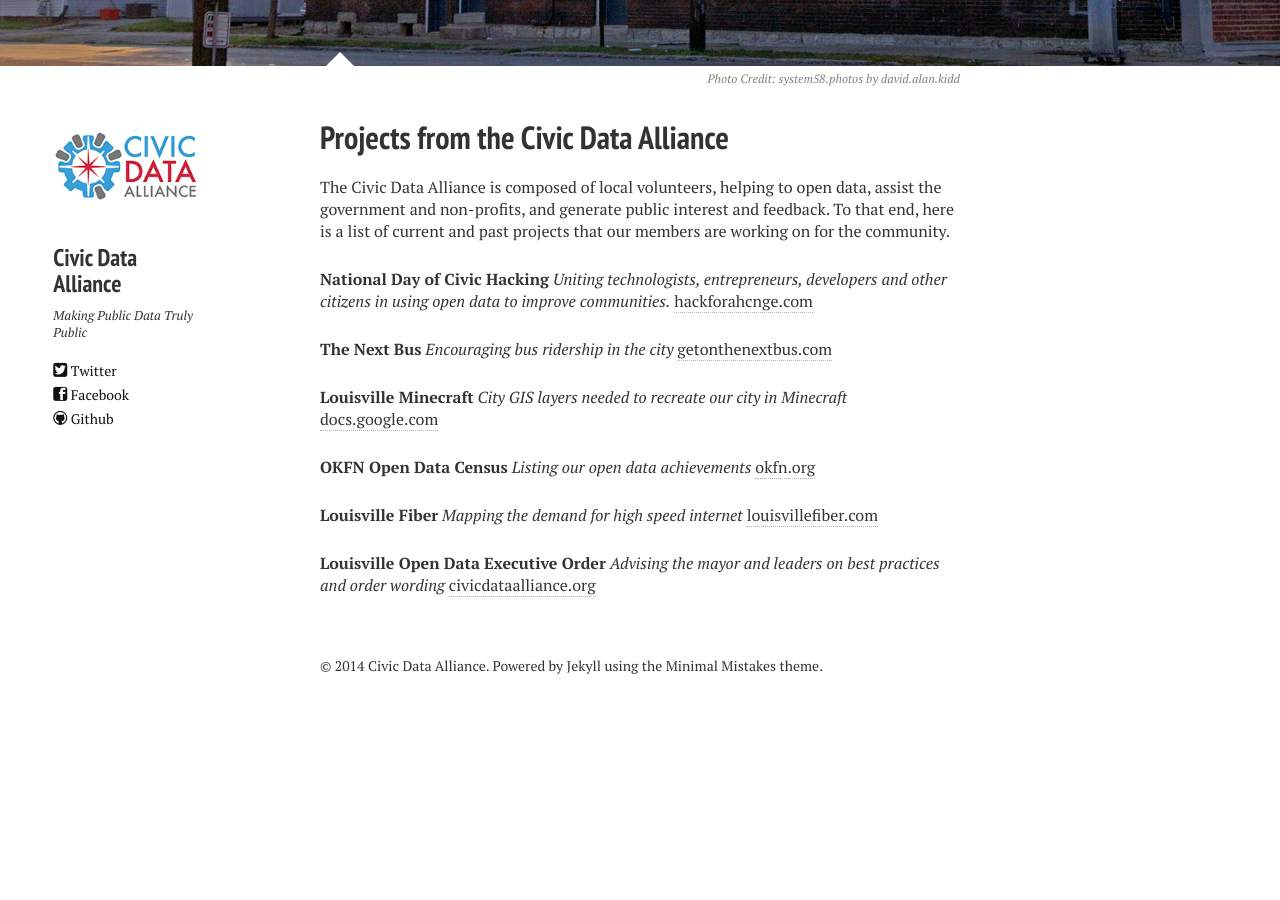
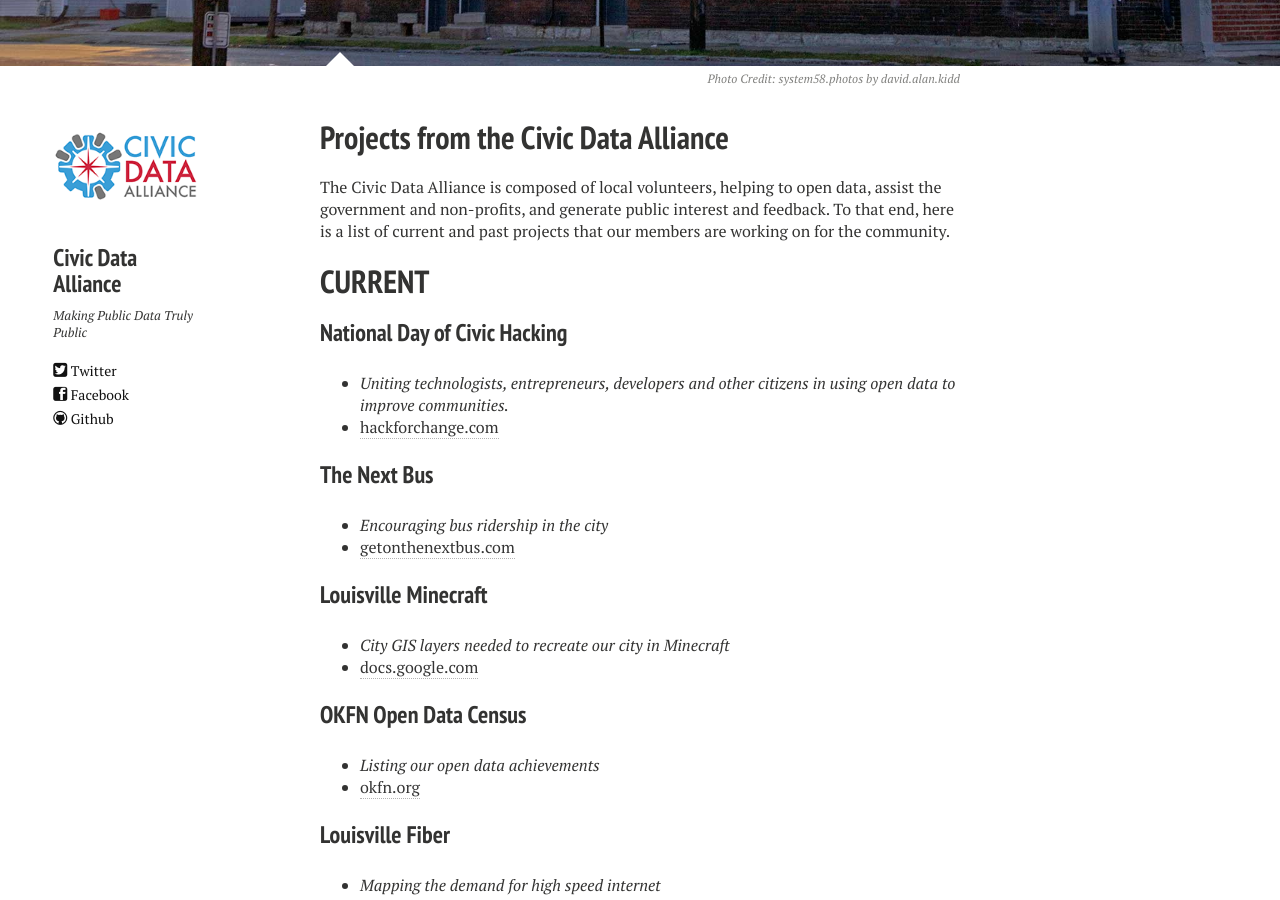
Before and after one commit to reydelleon/civicdata.github.io, a Jekyll site: the page built from projects.md, in a window 1280 px wide and 900 px high, scrolled down 322 px. Built offline with Jekyll 4.4.1, drawn with Linux system fonts in a browser that asks for light colours; nearby versions of some CDN libraries; before the commit the page ends 1046 px from its top, so only the background shows below that.

Commit message:
Projects formatting

```diff
--- a/projects.md
+++ b/projects.md
@@ -14,26 +14,29 @@ image:
 
 The Civic Data Alliance is composed of local volunteers, helping to open data, assist the government and non-profits, and generate public interest and feedback.  To that end, here is a list of current and past projects that our members are working on for the community.
 
-**National Day of Civic Hacking**
-*Uniting technologists, entrepreneurs, developers and other citizens in using open data to improve communities.*
-[hackforahcnge.com](http://hackforchange.org/events/hack-for-change-louisville/)
+# CURRENT
 
-**The Next Bus**
-*Encouraging bus ridership in the city*
-[getonthenextbus.com](http://www.getonthenextbus.com)
 
-**Louisville Minecraft**
-*City GIS layers needed to recreate our city in Minecraft*
-[docs.google.com](https://docs.google.com/a/yourmapper.com/document/d/1BaNt7-RC48QQM8U1s6UMJlU6CNc7Igxk7IaVRh5wxgQ/edit)
+### **National Day of Civic Hacking**
+* *Uniting technologists, entrepreneurs, developers and other citizens in using open data to improve communities.*
+* [hackforchange.com](http://hackforchange.org/events/hack-for-change-louisville/)
 
-**OKFN Open Data Census**
-*Listing our open data achievements*
-[okfn.org](http://us-city.census.okfn.org/place/louisville)
+### **The Next Bus**
+* *Encouraging bus ridership in the city*
+* [getonthenextbus.com](http://www.getonthenextbus.com)
 
-**Louisville Fiber**
-*Mapping the demand for high speed internet*
-[louisvillefiber.com](http://www.louisvillefiber.com/)
+### **Louisville Minecraft**
+* *City GIS layers needed to recreate our city in Minecraft*
+* [docs.google.com](https://docs.google.com/a/yourmapper.com/document/d/1BaNt7-RC48QQM8U1s6UMJlU6CNc7Igxk7IaVRh5wxgQ/edit)
 
-**Louisville Open Data Executive Order**
-*Advising the mayor and leaders on best practices and order wording*
-[civicdataalliance.org](http://www.civicdataalliance.org/forum/?place=msg%2Fcivicdataalliance%2FiNpZKsimyf0%2FYPyqmThcnTEJ)
+### **OKFN Open Data Census**
+* *Listing our open data achievements*
+* [okfn.org](http://us-city.census.okfn.org/place/louisville)
+
+### **Louisville Fiber**
+* *Mapping the demand for high speed internet*
+* [louisvillefiber.com](http://www.louisvillefiber.com/)
+
+### **Louisville Open Data Executive Order**
+* *Advising the mayor and leaders on best practices and order wording*
+* [civicdataalliance.org](http://www.civicdataalliance.org/forum/?place=msg%2Fcivicdataalliance%2FiNpZKsimyf0%2FYPyqmThcnTEJ)
```
